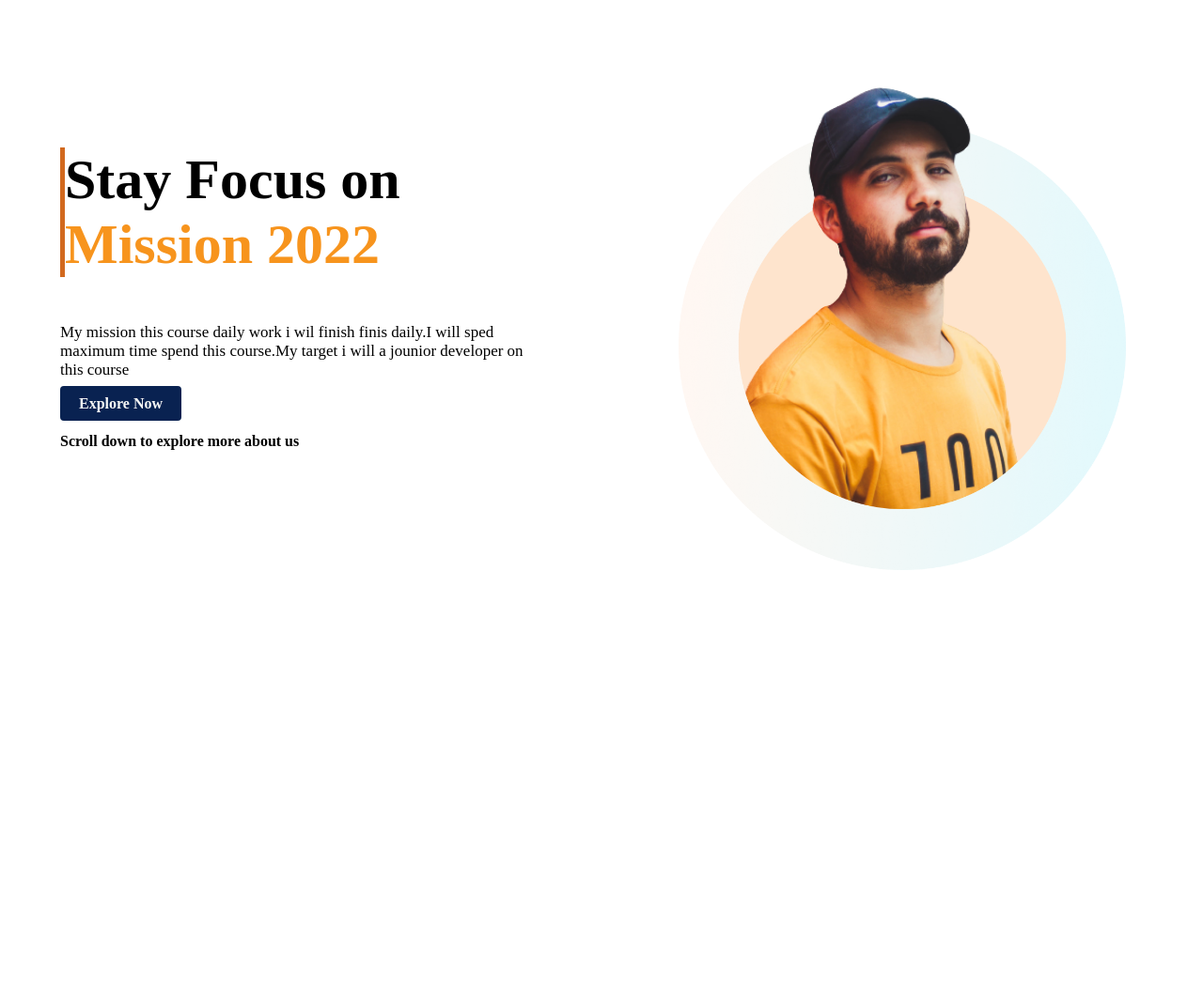
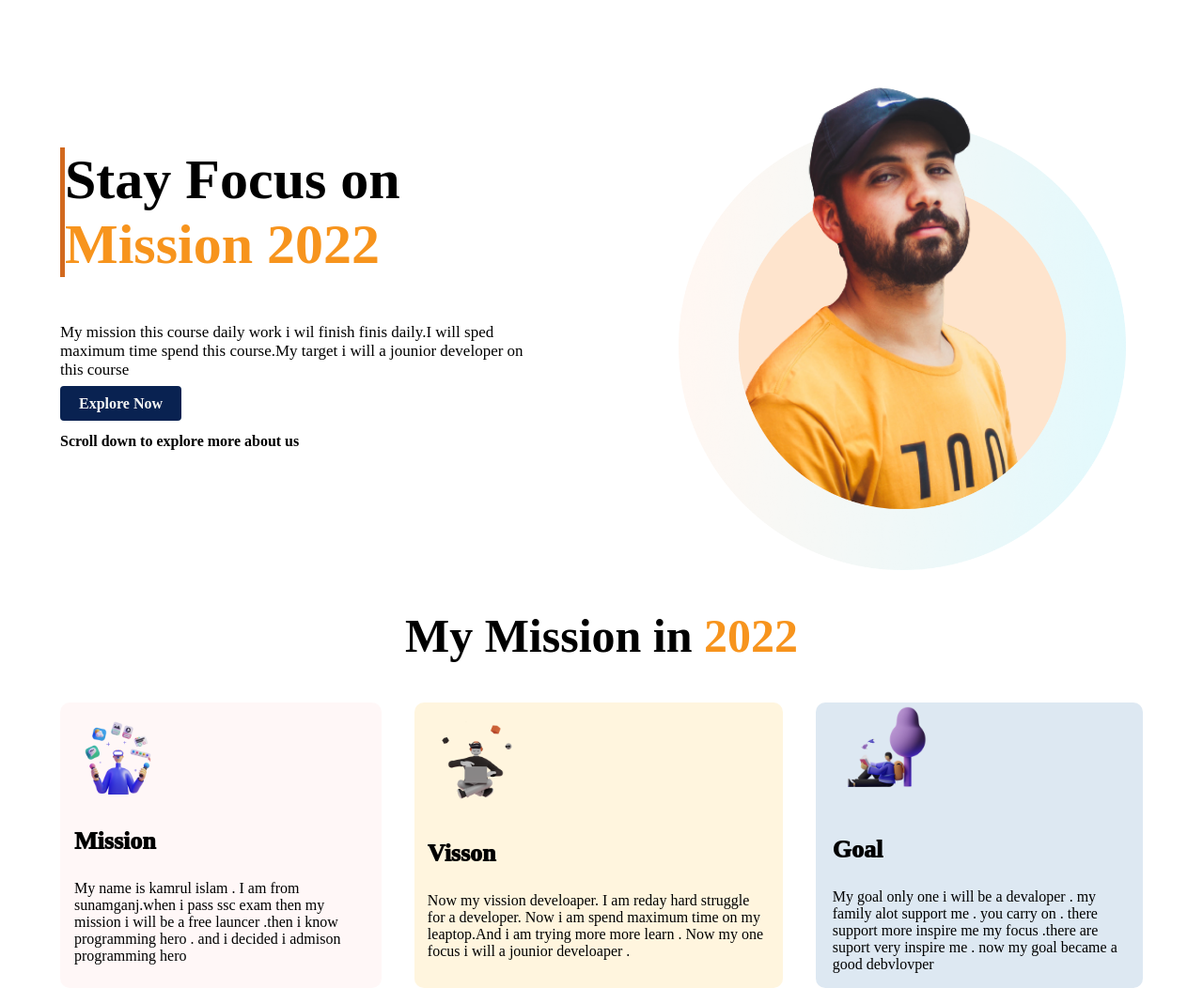
Before and after one commit to kamrulislam1/first-assinment, a plain HTML site: page index.html in a window 1280 px wide. Shown: the whole page at 94% size. Before the commit the page ends 800 px from the top, so only its background shows below. Drawn offline with Linux system fonts and the light colour scheme.

Commit message:
second section

```diff
--- a/index.html
+++ b/index.html
@@ -24,5 +24,35 @@
         <img src="person/person-2.png" alt="">
     </div>
     </section>
+    <section class="second-section">
+        <h1>My Mission in <span id="pink"> 2022</span></h1>
+       <div class="container">
+        <div class="mission">
+            <img src="illustrators/illustrator-1.png" alt="">
+            <h3>Mission</h3>
+            <p>
+                My name is kamrul islam . I am from sunamganj.when i pass ssc
+                exam then my mission i will be a free launcer .then i know programming hero
+                . and i decided i admison programming hero
+            </p>
+        </div>
+        <div class="vission">
+            <img src="illustrators/illustrator-2.png" alt="">
+            <h3>Visson</h3>
+            <p>
+                Now my vission develoaper. I am reday hard struggle for a developer. Now i am spend maximum time
+                on my leaptop.And i am trying more more learn . Now my one focus i will a jounior develoaper .
+            </p>
+        </div>
+        <div class="goal">
+            <img src="illustrators/illustrator-3.png" alt="">
+            <h3>Goal</h3>
+            <p>
+                My goal only one i will be a devaloper . my family alot support me . you carry on . there support more inspire me my focus
+                .there are suport very inspire me . now my goal  became a good debvlovper
+            </p>
+        </div>
+       </div>
+    </section>
 </body>
 </html>
--- a/style.css
+++ b/style.css
@@ -8,7 +8,7 @@ body{
     width: 40%;
     margin: auto;
 }
-}
+
 .half-width h1 {
     font-size: 55px;
     border-left: 7px solid #ffc400;
@@ -36,3 +36,51 @@ body{
     font-weight: 700;
     border-radius: 4px;
 }
+.container{
+    display: flex;
+}
+.second-section h1 {
+    text-align: center;
+    font-size: 50px;
+}
+.container {
+    display: flex;
+    width: 90%;
+    margin: auto;
+}
+.mission {
+    width: 30%;
+    background: #ff000008;
+    border-radius: 10px;
+    margin-right: 3%;
+    padding: 0 15px;
+}
+.mission img {
+    width: 35%;
+}
+.vission {
+    width: 35%;
+    background: #ffecc085;
+    border-radius: 10px;
+    margin-right: 3%;
+    padding: 14px;
+}
+.vission img {
+    width: 28%;
+}
+.goal {
+    width: 30%;
+    background: #98bad754;
+    padding: 0 18px;
+    border-radius: 10px;
+}
+.goal img {
+    width: 36%;
+}
+.second-section #pink {
+    color: #f7941d;
+}
+h3 {
+    font-weight: 914;
+    font-size: 26px;
+}
```
